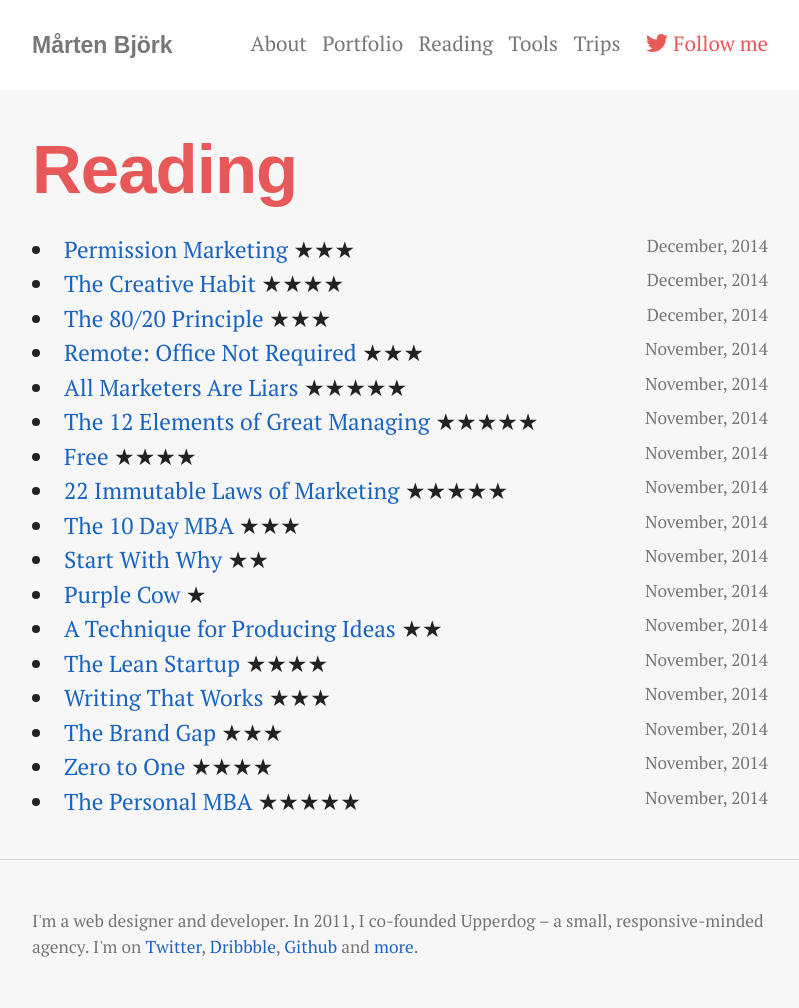
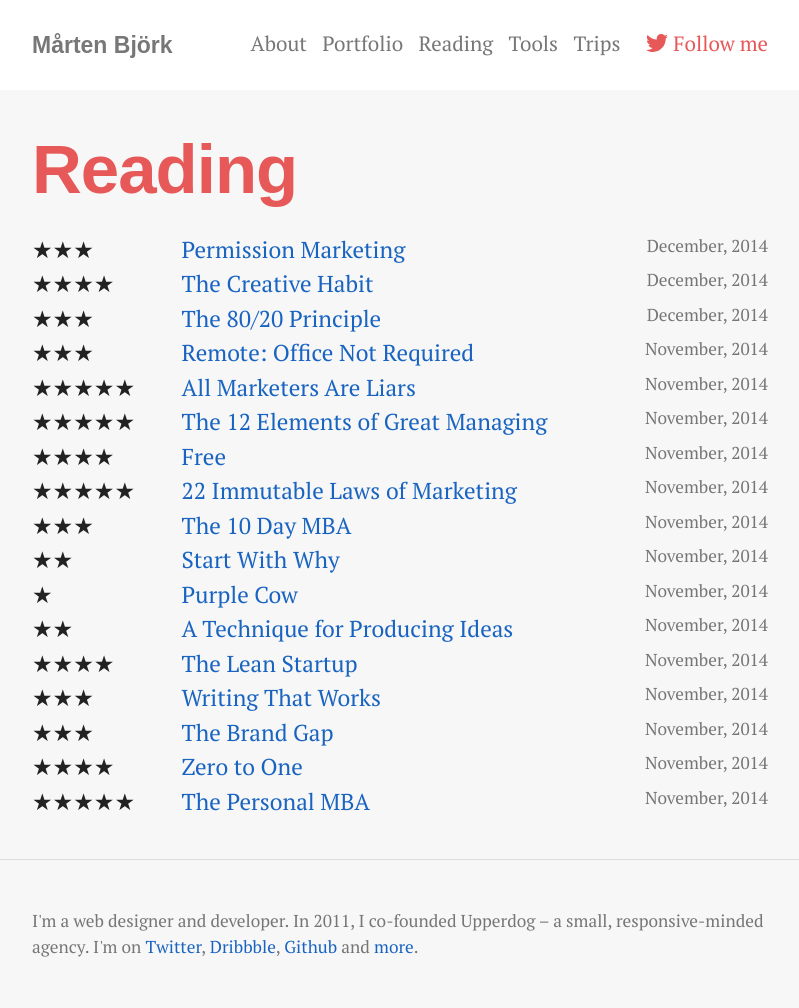
Before and after one commit to pavopax/pavopax.github.io, a Jekyll site: the page built from reading.md, in a window 1280 px wide. Shown: the whole page, without its empty margins (240-1039 px from the left). Built offline with Jekyll 4.4.1, drawn with Linux system fonts in a browser that asks for light colours; nearby versions of some CDN libraries; library files that are not in the unit come from our copies.

Commit message:
Nicer reading list

```diff
--- a/_layouts/reading.html
+++ b/_layouts/reading.html
@@ -8,12 +8,13 @@
         <p class="meta">{{ page.date | date: "%b %-d, %Y" }}{% if page.author %} • {{ page.author }}{% endif %}{% if page.meta %} • {{ page.meta }}{% endif %}</p>
         {{ content }}
 
-        <ul class="event-list">
+        <ul class="reading-list">
             {% assign reading = site.reading %}
             {% for book in reading reversed %}
                 <li>
-                    <a href="{{ book.link }}">{{ book.title }}</a> <span class="event-list__date">{{ book.date | date: "%B, %Y" }}</span>
-                    <span class="event-list__rating">
+                    <a href="{{ book.link }}">{{ book.title }}</a>
+                    <span class="reading-list__date">{{ book.date | date: "%B, %Y" }}</span>
+                    <span class="reading-list__rating">
                         {% for item in (1..book.rating) %}★{% endfor %}
                     </span>
                 </li>
--- a/css/main.scss
+++ b/css/main.scss
@@ -299,6 +299,31 @@
         @extend .meta;
     }
 }
+.reading-list {
+    padding-left: 0;
+    li {
+        list-style-type: none;
+    }
+    &__rating {
+        float: left;
+        width: 6.5em;
+    }
+    &__date {
+        @extend .event-list__date;
+    }
+    @media screen and (max-width: 900px) {
+        li {
+            margin-bottom: 1em;
+        }
+        a {
+            display: block;
+        }
+        &__rating,
+        &__date {
+            float: none;
+        }
+    }
+}
 .post-thumb {
     display: block;
     float: right;
```
